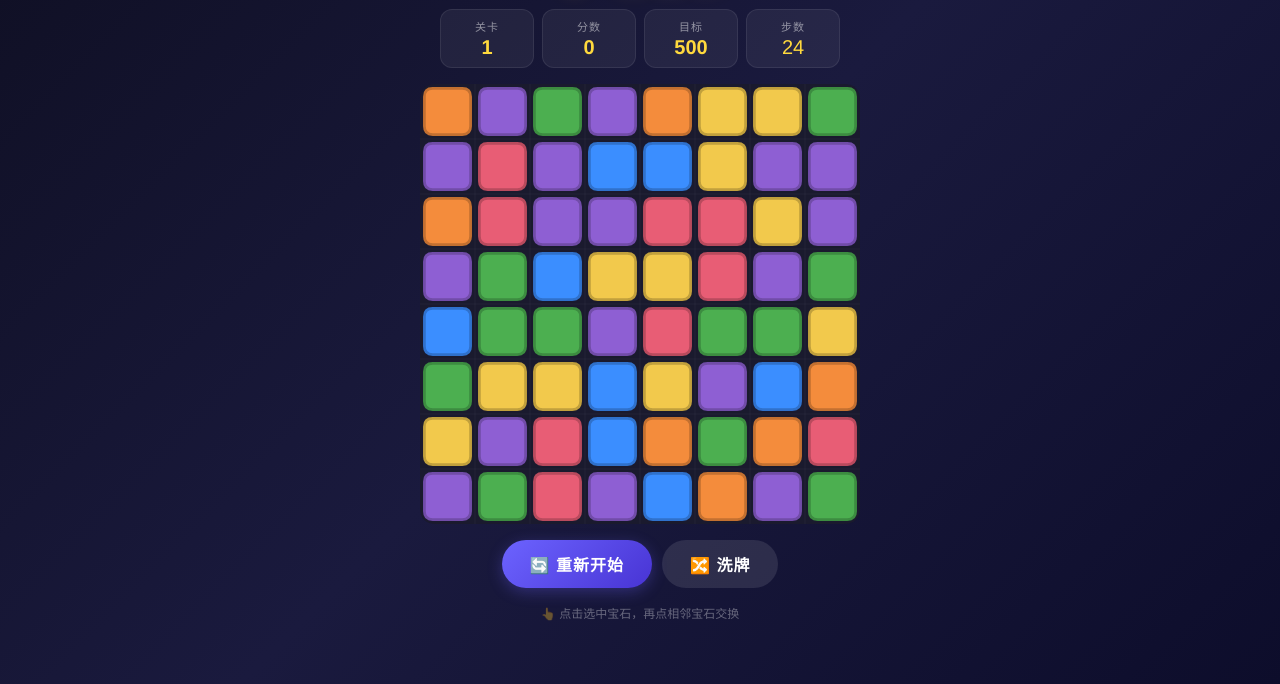
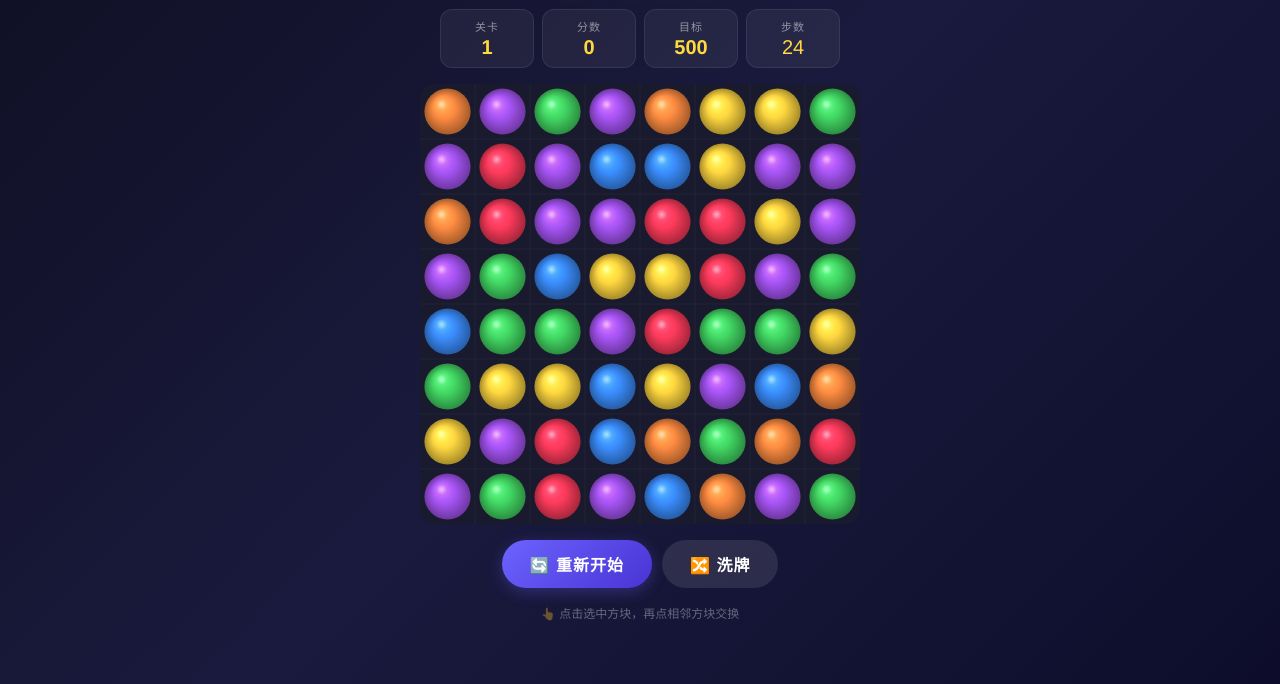
Before and after one commit to id567654/match3, a plain HTML site: page index.html in a window 1280 px wide. Shown: the part 116-800 px from the top of the page. Drawn offline with Linux system fonts and the light colour scheme.

Commit message:
修复部分安卓仍需长按的问题：三事件监听+去重

```diff
--- a/game.js
+++ b/game.js
@@ -7,13 +7,13 @@
 const COLS = 8;                // 棋盘列数
 const ROWS = 8;                // 棋盘行数
 const GEM_TYPES = 6;           // 宝石种类数
-const GEM_COLORS = [           // 宝石底色（清晰饱和，不晕）
-  '#E85D75',  // 红
-  '#F48C3C',  // 橙
-  '#F2C94C',  // 黄
-  '#4CAF50',  // 绿
+const GEM_COLORS = [           // 球体宝石配色（鲜艳饱满）
+  '#FF3B5C',  // 红
+  '#FF8C42',  // 橙
+  '#FFD740',  // 黄
+  '#43D964',  // 绿
   '#3B8EFF',  // 蓝
-  '#8E5FD3',  // 紫
+  '#A855F7',  // 紫
 ];
 
 // ==================== 游戏状态 ====================
@@ -132,36 +132,61 @@ function roundedRect(ctx, x, y, w, h, r) {
   ctx.closePath();
 }
 
-// ---- 预渲染：纯色圆角方形，清晰不糊 ----
+// ---- 预渲染：3D 球体宝石（渐变只算一次，运行时纯贴图） ----
 function buildGemCache() {
   gemCache = {};
   const size = cellSize;
   if (size <= 0) return;
-
-  const margin = size * 0.08;
-  const cornerR = size * 0.15;
 
   for (let type = 0; type < GEM_TYPES; type++) {
     const off = document.createElement('canvas');
     off.width = size;
     off.height = size;
     const oc = off.getContext('2d');
+
+    const cx = size / 2, cy = size / 2;
+    const r = size * 0.42;  // 球半径，留一点间距
+
     const color = GEM_COLORS[type];
 
-    // 纯色填充 — 无渐变，不糊
-    oc.fillStyle = color;
-    roundedRect(oc, margin, margin, size - margin * 2, size - margin * 2, cornerR);
+    // 球体径向渐变（中心偏左上，模拟光源）
+    const grad = oc.createRadialGradient(
+      cx - r * 0.3, cy - r * 0.35, r * 0.05,
+      cx, cy, r
+    );
+    grad.addColorStop(0, lighten(color, 0.3));   // 高光
+    grad.addColorStop(0.45, color);               // 本色
+    grad.addColorStop(1, darken(color, 0.35));    // 暗面
+
+    oc.beginPath();
+    oc.arc(cx, cy, r, 0, Math.PI * 2);
+    oc.fillStyle = grad;
     oc.fill();
 
-    // 深色清晰描边
-    const darker = darken(color, 0.2);
-    oc.strokeStyle = darker;
-    oc.lineWidth = Math.max(1.5, size * 0.05);
-    roundedRect(oc, margin, margin, size - margin * 2, size - margin * 2, cornerR);
-    oc.stroke();
+    // 高光小白点
+    const hl = oc.createRadialGradient(
+      cx - r * 0.25, cy - r * 0.3, 0,
+      cx - r * 0.25, cy - r * 0.3, r * 0.45
+    );
+    hl.addColorStop(0, 'rgba(255,255,255,0.55)');
+    hl.addColorStop(0.5, 'rgba(255,255,255,0.06)');
+    hl.addColorStop(1, 'rgba(255,255,255,0)');
+    oc.beginPath();
+    oc.arc(cx, cy, r, 0, Math.PI * 2);
+    oc.fillStyle = hl;
+    oc.fill();
 
     gemCache[type] = off;
   }
+}
+
+// 颜色变亮
+function lighten(hex, amount) {
+  const num = parseInt(hex.slice(1), 16);
+  const r = Math.min(255, Math.floor(((num >> 16) & 0xFF) * (1 + amount)));
+  const g = Math.min(255, Math.floor(((num >> 8) & 0xFF) * (1 + amount)));
+  const b = Math.min(255, Math.floor((num & 0xFF) * (1 + amount)));
+  return '#' + [r, g, b].map(v => v.toString(16).padStart(2, '0')).join('');
 }
 
 // 颜色加深工具
@@ -572,15 +597,15 @@ function drawSelection() {
   const gem = board[selectedRow][selectedCol];
   const cx = gem.x;
   const cy = gem.y;
-  const half = cellSize / 2;
+  const r = cellSize * 0.42 + 3;
 
-  // 简洁白色圆角边框 + 微弱呼吸感（极慢脉冲，不刺眼）
+  // 柔和白色圆环 + 微弱呼吸感
   const pulse = Math.sin(performance.now() / 600) * 0.06 + 1;
-  const r = half + 3;
 
   ctx.strokeStyle = `rgba(255, 255, 255, ${0.7 + (pulse - 1) * 3})`;
   ctx.lineWidth = 3 * pulse;
-  roundedRect(ctx, cx - r, cy - r, r * 2, r * 2, cellSize * 0.22);
+  ctx.beginPath();
+  ctx.arc(cx, cy, r, 0, Math.PI * 2);
   ctx.stroke();
 }
 
@@ -922,15 +947,14 @@ function updateUI() {
 }
 
 // ==================== 输入处理 ====================
-let lastInputTime = 0;
+// 三事件监听 + 去重：覆盖所有安卓机型的触屏行为差异
+let lastEventId = 0;
 
 function getCanvasPos(e) {
   const rect = canvas.getBoundingClientRect();
-  // 使用与 resizeCanvas 一致的 DPR，避免坐标计算偏差
   const logicalW = canvas.width / displayDPI;
   const logicalH = canvas.height / displayDPI;
 
-  // pointerdown 直接用 clientX/Y；touchstart 从 touches 数组取
   const clientX = e.touches ? e.touches[0].clientX : e.clientX;
   const clientY = e.touches ? e.touches[0].clientY : e.clientY;
 
@@ -950,11 +974,15 @@ function getGemAtPos(pos) {
 }
 
 function onCanvasDown(e) {
+  // 阻止浏览器默认行为（滚动、缩放、长按菜单）
   e.preventDefault();
-  // 防连点：同一帧内忽略重复事件（pointerdown + touchstart 可能同时触发）
-  const now = Date.now();
-  if (now - lastInputTime < 150) return;
-  lastInputTime = now;
+  e.stopPropagation();
+
+  // 去重：pointerdown / touchstart / mousedown 可能同时触发，
+  // 用 50ms 窗口过滤重复事件
+  const eventId = Math.round(e.timeStamp / 50);
+  if (eventId === lastEventId) return;
+  lastEventId = eventId;
 
   const pos = getCanvasPos(e);
   const gem = getGemAtPos(pos);
@@ -990,15 +1018,12 @@ function init() {
   setupCanvas();
   initAudio();
 
-  // 事件监听：pointerdown 统一处理鼠标+触屏，无 300ms 延迟
-  // 老旧浏览器降级用 touchstart
-  if (window.PointerEvent) {
-    canvas.addEventListener('pointerdown', onCanvasDown);
-  } else {
-    canvas.addEventListener('mousedown', onCanvasDown);
-    canvas.addEventListener('touchstart', onCanvasDown, { passive: false });
-  }
-  // 阻止移动端长按菜单 & 拖拽选中的奇怪行为
+  // 三路事件监听：覆盖所有安卓机型的触屏行为差异
+  // pointerdown = 现代标准；touchstart = 旧式安卓保底；mousedown = 桌面
+  canvas.addEventListener('pointerdown', onCanvasDown);
+  canvas.addEventListener('touchstart', onCanvasDown, { passive: false });
+  canvas.addEventListener('mousedown', onCanvasDown);
+  // 阻止移动端长按菜单 & 拖拽选中
   canvas.addEventListener('contextmenu', e => e.preventDefault());
   canvas.addEventListener('selectstart', e => e.preventDefault());
 
--- a/index.html
+++ b/index.html
@@ -37,7 +37,7 @@
     </div>
 
     <!-- 游戏画布 -->
-    <canvas id="gameCanvas"></canvas>
+    <canvas id="gameCanvas" touch-action="none"></canvas>
 
     <!-- 按钮 -->
     <div class="buttons">
@@ -46,7 +46,7 @@
     </div>
 
     <!-- 提示文字 -->
-    <p class="hint">👆 点击选中宝石，再点相邻宝石交换</p>
+    <p class="hint">👆 点击选中方块，再点相邻方块交换</p>
   </div>
 
   <!-- 过关弹窗 -->
```
